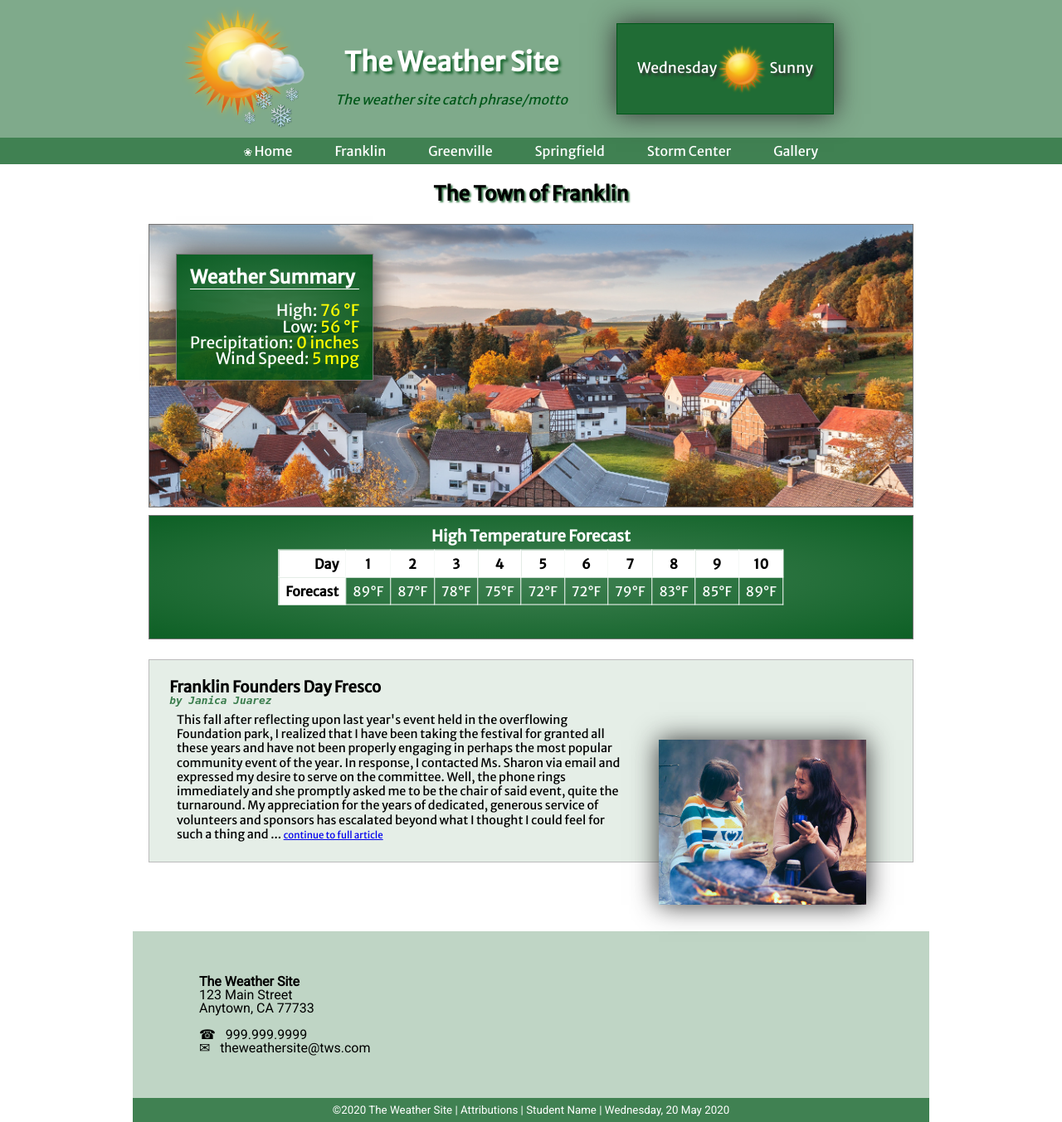
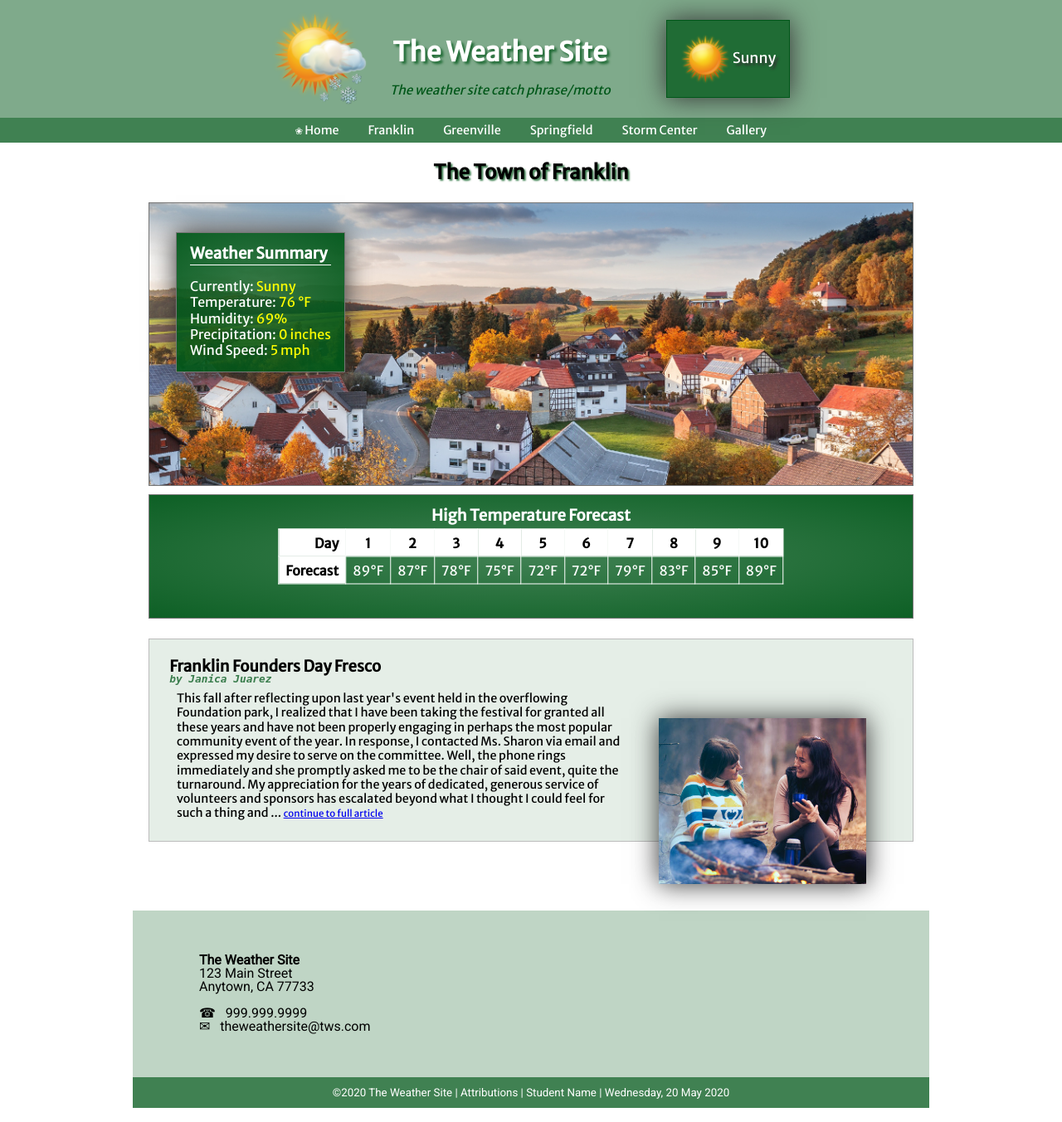
Before and after one commit to byui-cit230/byui-cit230.github.io, a PHP site: page /assignments/lesson-09/franklin.html in a window 1280 px wide. Shown: the whole page at 83% size. Run offline with PHP 8.4, Linux system fonts and the light colour scheme; a map, chart or similar area stays blank; grey boxes are pictures that could not be loaded.

Commit message:
update site ... june late

```diff
--- a/assignments/lesson-09/css/large.css
+++ b/assignments/lesson-09/css/large.css
@@ -1,6 +1,16 @@
-@media only screen and (min-width: 70em) {
+@media only screen and (min-width: 90em) {
     header img {width: 150px;}
     header h1 {font-size: 2.5rem;}
+
+    .weathersummary {
+        margin: 1rem 0 1rem 5rem;
+        padding: 1.2rem;
+
+    .site-navigation li a {font-size: 1.2rem; padding: 1rem;}
+
+    .headertext {
+        margin-left: 4rem;
+    }
 
     .weatherdata {
         font-size:1.2rem;
--- a/assignments/lesson-09/css/main.css
+++ b/assignments/lesson-09/css/main.css
@@ -33,7 +33,7 @@ nav {
 
 .site-navigation li a {
     color: #fff;
-    padding: .5rem;
+    padding: .75rem;
     text-decoration: none;
     display: block;
     font-size: 1.2rem;
@@ -74,18 +74,19 @@ main h2 {
 
 .weatherdata {
     position: absolute;
-    top: 2rem;
-    left: 3rem;
+    top: 1rem;
+    left: 2rem;
     background: radial-gradient(rgba(0, 87, 25, .75), rgba(0, 87, 25, .95));
     border: 1px solid #777;
-    padding: 1rem;
-    margin: .25rem;
+    padding: .75rem;
+    margin: .15rem;
     color:#fff;
     box-shadow: 0 0 30px #333;
 }
 
 .weatherdata h3 { border-bottom: 1px solid #fff; margin-bottom: 1rem; padding-bottom: 3px; }
-.weatherdata p { text-align: right; }
+.weatherdata p { line-height: 1.2;}
+.weatherdata .label { min-width: 200px;}
 .weatherdata .value { color: yellow; }
 
 .forecast {
@@ -148,7 +149,7 @@ footer {
     color: #333;
     font-family: 'Roboto', sans-serif;
     text-align: center;
-    padding: .5rem;
+    padding: .75rem;
     color: #fff;
 }
 
--- a/assignments/lesson-09/css/medium.css
+++ b/assignments/lesson-09/css/medium.css
@@ -1,13 +1,13 @@
-@media only screen and (min-width: 40em)  {
+@media only screen and (min-width: 32.5em)  {
 
-    header img {width: 125px;}
-    .headertext {margin-left: 2rem;}
+    header img {width: 115px;}
+    .headertext {margin-left: 1.5rem;}
      .headertext h1 {font-size: 2rem;}
-     .subheading { font-size: 1rem;}
+     .subheading { font-size: .95rem;}
     .weathersummary {
         display: inline-block;
-        margin: 1rem 3.5rem;
-        padding: 1.5rem;
+        margin: 1rem 0 1rem 4rem;
+        padding: 1rem;
         vertical-align: middle;
         color: #fff;
         background-color: rgba(0, 87, 25, .75);
@@ -17,14 +17,17 @@
         text-shadow: 3px 3px 3px #333;
     }
 
-    .site-navigation li {display: inline-block;margin: 0 1rem;}
+    .site-navigation li {display: inline-block;margin: 0 .5rem;}
     .site-navigation li:first-child {display: none;}
-    .site-navigation li a {font-size: 1rem;}
+    .site-navigation li a {font-size: .9rem; padding: .5rem;}
 
     main .hero {border:1px solid #777;}
 
     .weatherdata {
-        font-size: 1rem;
+        top: 2rem;
+        left: 3rem;
+        padding: 1rem;
+        margin: .25rem;
     }
 
     .forecast {
--- a/assignments/lesson-09/franklin.html
+++ b/assignments/lesson-09/franklin.html
@@ -19,7 +19,7 @@
       <div class="subheading">The weather site catch phrase/motto</div>
     </div>
     <div class="weathersummary">
-      <p>Wednesday</p><img id="wsimage" src="images/sunny.png" alt="Current Conditions Weather Icon">
+      <img id="wsimage" src="images/sunny.png" alt="Current Conditions Weather Icon">
       <p id="currentconditions">Sunny</p>
     </div>
   </header>
@@ -43,10 +43,11 @@
       <section class="weatherdata">
         <h3>Weather Summary</h3>
         <p>
-        <span class="label">High: </span><span class="value">76 &deg;F</span><br>
-        <span class="label">Low: </span><span class="value">56 &deg;F</span><br>
+        <span class="label">Currently: </span><span class="value">Sunny</span><br>
+        <span class="label">Temperature: </span><span class="value">76 &deg;F</span><br>
+        <span class="label">Humidity: </span><span class="value">69%</span><br>
         <span class="label">Precipitation: </span><span class="value">0 inches</span><br>
-        <span class="label">Wind Speed: </span><span class="value">5 mpg</span><br>
+        <span class="label">Wind Speed: </span><span class="value">5 mph</span><br>
         </p>
       </section>
     </div>
--- a/assignments/lesson-10/includes/footer.html
+++ b/assignments/lesson-10/includes/footer.html
@@ -1 +1 @@
-&copy; 2018 | Rubia M. Francesco | <a href="http://www.byui.edu/online">BYU-Idaho Online Learning</a> | All Rights Reserved
+&copy; 2018 | Rubia M. Francesco | <a href="http://www.byui.edu/online">BYU-Idaho Online Learning</a> | <span class="currentdate"></span> All Rights Reserved
```
Also changed, not shown: assignments/lesson-10/js/currentdate.js (added, +12 -0 lines), assignments/lesson-10/js/include.js (+4 -3 lines), css/sample.css (added, +30 -0 lines).
